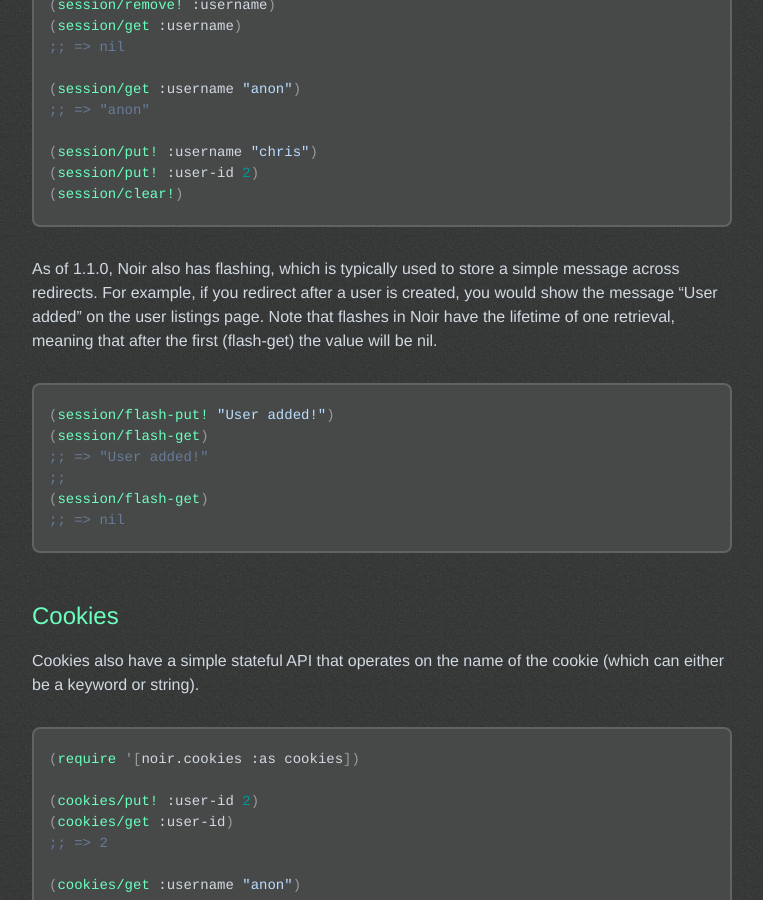
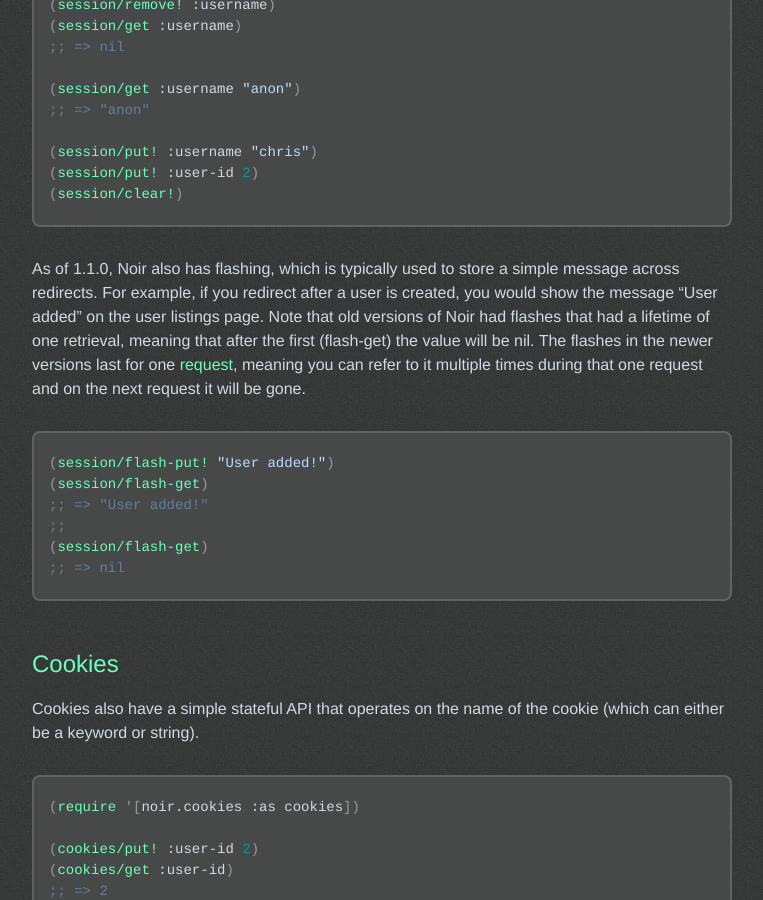
Before and after one commit to noir-clojure/webnoir, a Jekyll site: the page built from tutorials/sessions.markdown, in a window 1280 px wide and 900 px high, scrolled down 597 px. Shown: the whole window, without its empty margins (268-1031 px from the left). Built offline with Jekyll 4.4.1, drawn with Linux system fonts in a browser that asks for light colours.

Commit message:
Update flash session docs.

```diff
--- a/tutorials/sessions.markdown
+++ b/tutorials/sessions.markdown
@@ -28,8 +28,12 @@
 {% endhighlight %}
 
 As of 1.1.0, Noir also has flashing, which is typically used to store a simple message across redirects. For example, if
-you redirect after a user is created, you would show the message "User added" on the user listings page. Note that flashes
-in Noir have the lifetime of one retrieval, meaning that after the first (flash-get) the value will be nil.
+you redirect after a user is created, you would show the message "User added" on
+the user listings page. Note that old versions of Noir had flashes that had a
+lifetime of one retrieval, meaning that after the first (flash-get) the value
+will be nil. The flashes in the newer versions last for one *request*, meaning
+you can refer to it multiple times during that one request and on the next
+request it will be gone.
 
 {% highlight clojure %}
 (session/flash-put! "User added!")
```
